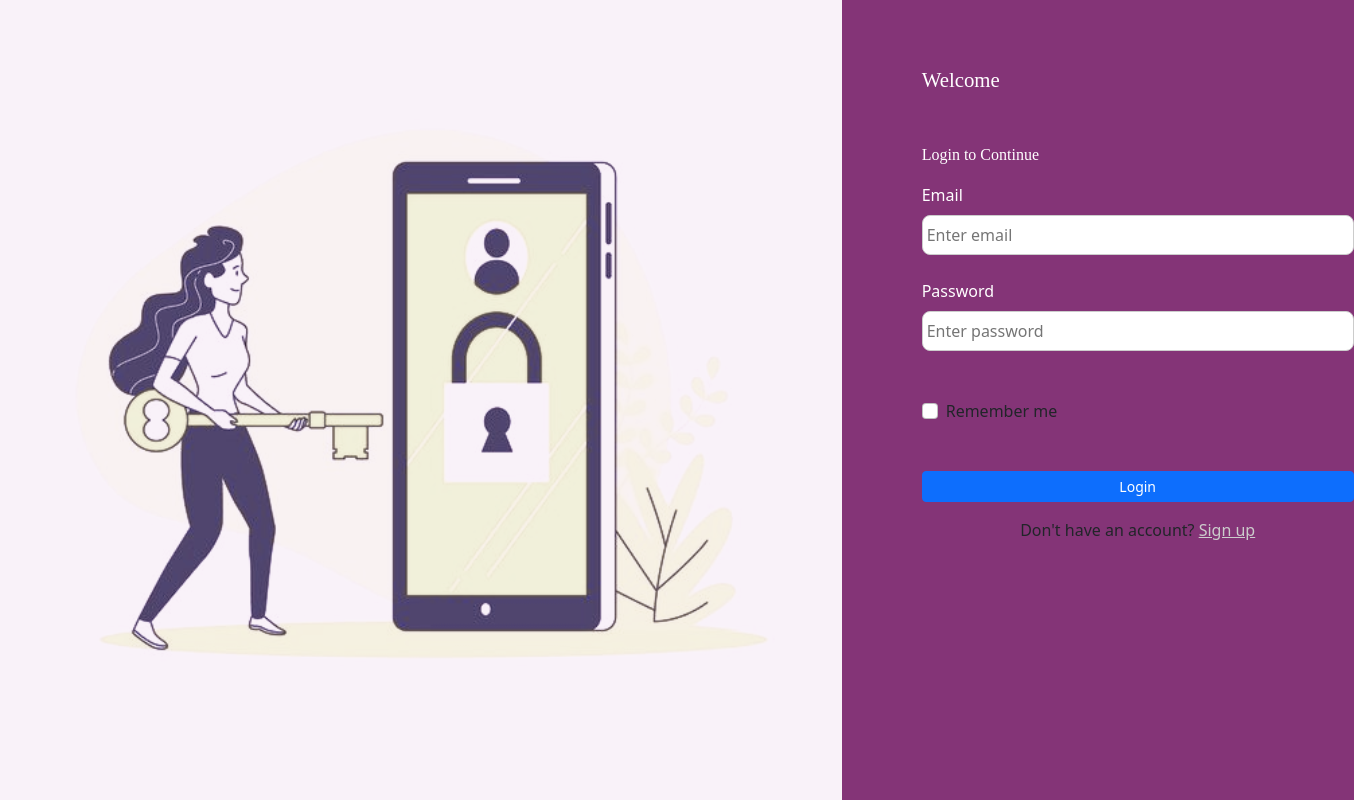
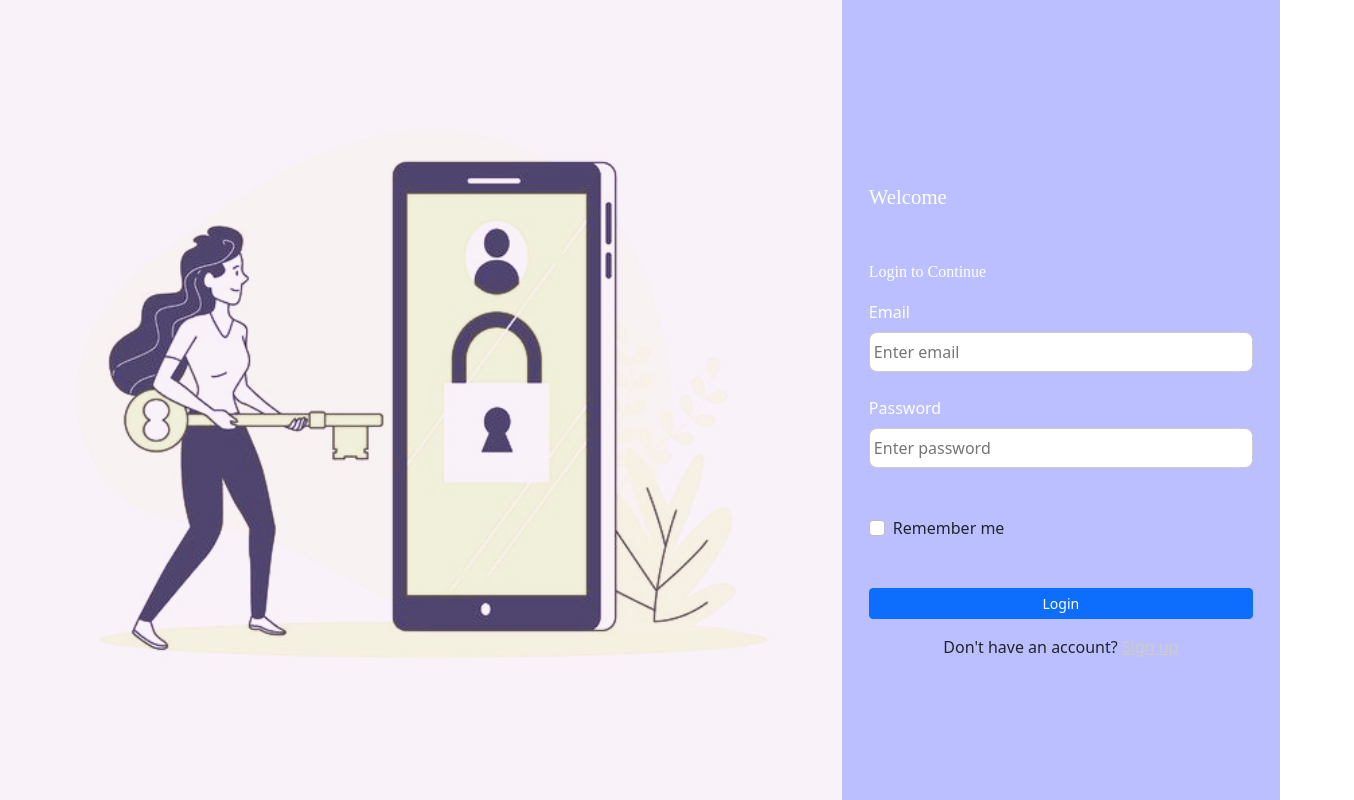
Before and after one commit to OgechukwuCSC205/Staff-Remote-App, a React (Create React App) app: page / in a window 1280 px wide. Shown: the whole page, 1354 px wide, since content can reach past the window. Built offline with nearby package versions, Linux system fonts and the light colour scheme; a web font is replaced by a local one.

Commit message:
Improved the second time

```diff
--- a/src/components/Login/Login.css
+++ b/src/components/Login/Login.css
@@ -13,6 +13,7 @@
   height: 100vh;
   padding: 0;
   margin: 0;
+  width: 100%;
 }
 
 .img-form {
@@ -26,7 +27,6 @@
   font-weight: 3rem;
   font-size: 1.3rem;
   color: #fff;
-  margin-left: 5rem;
   margin-top: 4rem;
 
   /* padding: 70pt; name styles well and use hyphen */
@@ -41,7 +41,8 @@
   display: flex;
   align-items: center;
   flex-direction: row;
-  margin-left: 5rem;
+  /* margin-left: 5rem; */
+  justify-content: center;
 }
 
 .form-label {
@@ -53,7 +54,7 @@
 .form-input {
   text-indent: 2px;
   outline: none;
-  width: 27rem;
+  width: 24rem;
   height: 2.5rem;
   border-radius: 0.5rem;
   border: 1px solid #ccc;
@@ -78,18 +79,21 @@
 
 .sign-link {
   text-decoration: underline;
-  color: #ccc;
+  color: purple;
 }
 
 .sign-link:hover {
-  color: yellow;
+  color: blue;
 }
 
 .move1 {
   /* margin-left: 0.5rem;
   margin-top: 0.5rem; */
-  background-color: #843477;
+  background-color: #bbbfff;
   width: 100%;
+  display: flex;
+  justify-content: center;
+  align-items: center;
 }
 
 .center {
@@ -125,7 +129,10 @@
 
 /*media query */
 
-@media (min-width: 1000px) {
+.validity {
+  color: red;
+}
+@media (min-width: 1201px) {
   .img-form {
     display: block;
   }
@@ -147,7 +154,7 @@
   .wrapper {
     justify-content: space-between;
     align-items: center;
-    background-color: #843477;
+    background-color: #bbbfff;
   }
   .form-input {
     width: 20rem;
@@ -169,11 +176,11 @@
   }
 }
 
-@media (min-width: 601px) and (max-width: 999px) {
+@media (min-width: 601px) and (max-width: 1200px) {
   .wrapper {
     justify-content: center;
     align-items: center;
-    background-color: #843477;
+    background-color: #bbbfff;
   }
   .form-input {
     width: 27rem;
@@ -203,7 +210,7 @@
   .wrapper {
     justify-content: center;
     align-items: center;
-    background-color: #843477;
+    background-color: #bbbfff;
   }
   .form-input {
     width: 15rem;
--- a/src/components/Login/Login.js
+++ b/src/components/Login/Login.js
@@ -83,11 +83,13 @@ const Login = () => {
       {/* <LogForm /> */}
 
       <div className="move1">
-            <p className="welcome-text">Welcome</p>
-            <p className="second-paragraph">Login to Continue</p>
         <form className="centralize-form1">
           <div>
             <div>
+              <div>
+                <p className="welcome-text">Welcome</p>
+                <p className="second-paragraph">Login to Continue</p>
+              </div>
               <label htmlFor="email" className="form-label">
                 Email
               </label>
@@ -117,7 +119,9 @@ const Login = () => {
                   setPassword(e.target.value);
                 }}
               />
-                  {error.password && <p>Enter a valid password</p>}
+              {error.password && (
+                <p className="validity">Enter a valid password</p>
+              )}
 
               <div className="form-check mt-5 mb-5">
                 <input
@@ -139,7 +143,12 @@ const Login = () => {
               </div>
 
               <div>
-                    <Button type="submit" size="sm" className="btn-primary mb-3" onClick  = {handleSubmit}>
+                <Button
+                  type="submit"
+                  size="sm"
+                  className="btn-primary mb-3"
+                  onClick={handleSubmit}
+                >
                   Login
                 </Button>
               </div>
--- a/src/components/Registration/Registration.css
+++ b/src/components/Registration/Registration.css
@@ -160,7 +160,7 @@
 
   .register-text,
   .second-text {
-   margin: 0 auto;
+    margin: 0 auto;
   }
 
   .centralize-form {
```
Also changed, not shown: src/components/Registration/Registration.js (+6 -7 lines). Lines whose indentation alone changed are shown as unchanged.
